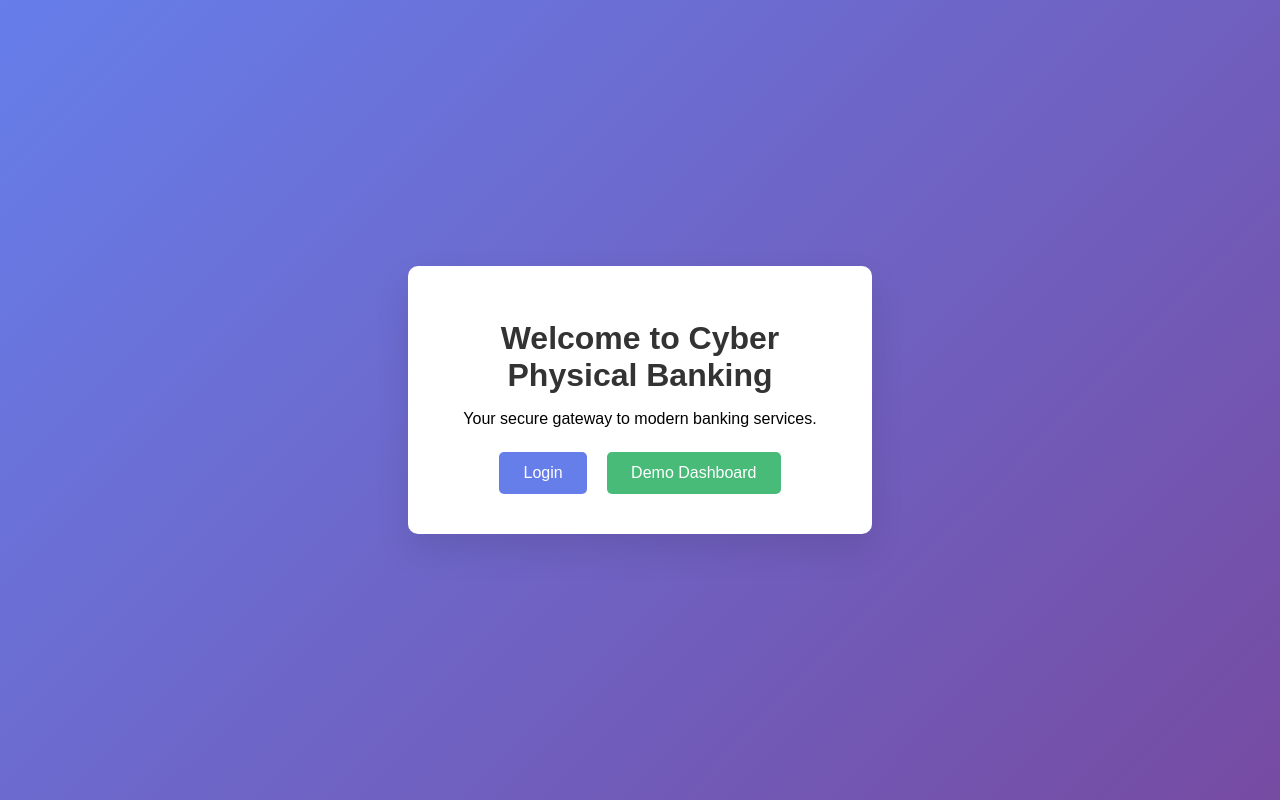
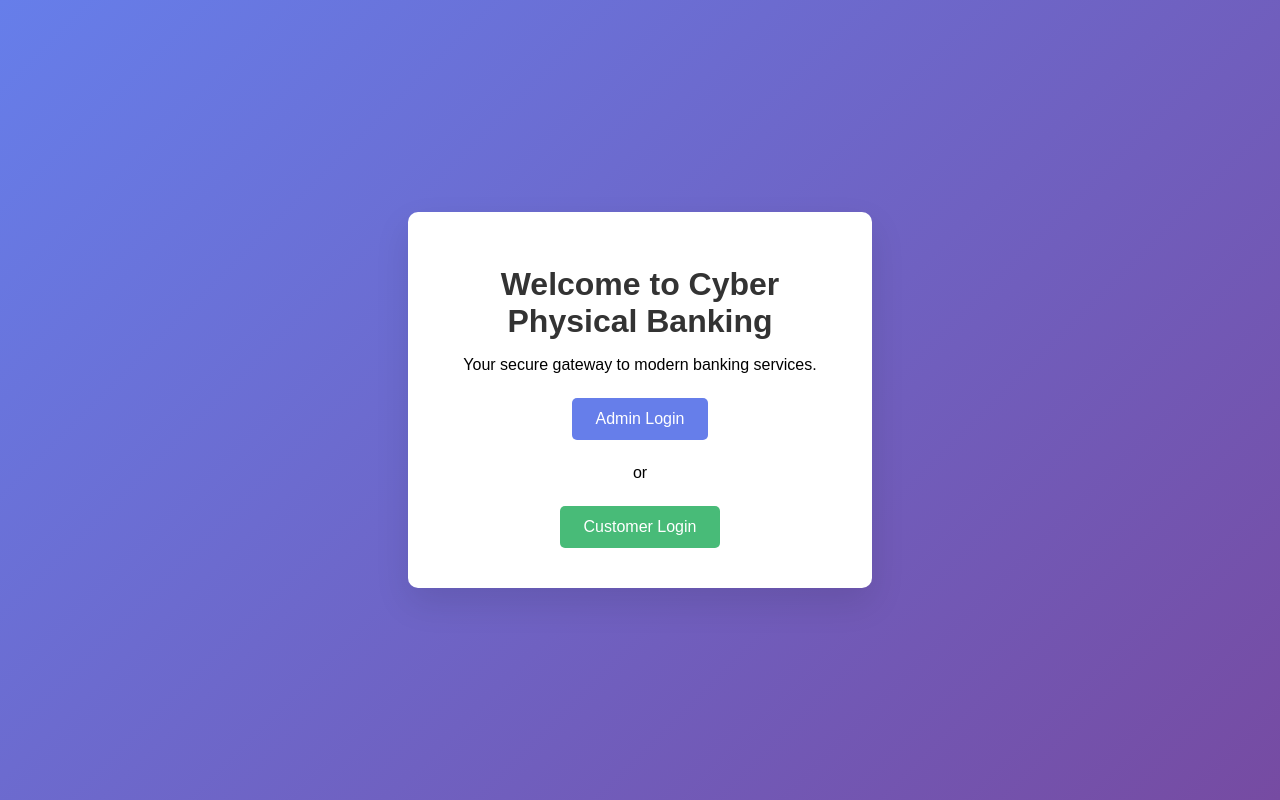
Before and after one commit to Bharathjee/cyber-physical-banking-management, a Flask app: page / in a window 1280 px wide. Run offline with Flask 3, Linux system fonts and the light colour scheme.

Commit message:
feat: dynamic customer auth (admin creates IDs/passwords, separate dashboards)

```diff
--- a/app.py
+++ b/app.py
@@ -1,14 +1,16 @@
 from flask import Flask, render_template, request, redirect, url_for, session, flash
 from models.user import User
 from models.customer import Customer
+from models.customer_user import CustomerUser
 import os
 
 app = Flask(__name__)
 app.secret_key = 'your_secret_key_here_change_in_production'
 
-# In-memory storage for demo (use database in production)
-users_db = {'admin': {'password': 'admin123'}}
-customers_db = {}
+# In-memory storage (use database in production)
+ADMIN_USERS = {'admin': {'password': 'admin123', 'role': 'admin'}}
+CUSTOMER_USERS = {}  # {cust_id: {'password': '...', 'customer': Customer(...)}}
+CUSTOMERS = {}  # {cust_id: Customer(...)}
 
 @app.route('/')
 def index():
@@ -19,36 +21,92 @@ def login():
     if request.method == 'POST':
         username = request.form['username']
         password = request.form['password']
-        if username in users_db and users_db[username]['password'] == password:
+
+        # Check admin
+        if username in ADMIN_USERS and ADMIN_USERS[username]['password'] == password:
             session['user'] = username
-            flash('Login successful!')
-            return redirect(url_for('dashboard'))
+            session['role'] = 'admin'
+            flash('Admin login successful!')
+            return redirect(url_for('admin_dashboard'))
+
+        # Check customer
+        elif username in CUSTOMER_USERS and CUSTOMER_USERS[username]['password'] == password:
+            session['user'] = username
+            session['role'] = 'customer'
+            cust_id = username
+            flash('Customer login successful!')
+            return redirect(url_for('customer_dashboard', cust_id=cust_id))
+
         flash('Invalid credentials!')
     return render_template('login.html')
 
-@app.route('/dashboard')
-def dashboard():
-    if 'user' not in session:
+@app.route('/admin_dashboard')
+def admin_dashboard():
+    if not session.get('user') or session.get('role') != 'admin':
         return redirect(url_for('login'))
-    return render_template('dashboard.html', user=session['user'])
+    return render_template('admin_dashboard.html', user=session['user'], customers=CUSTOMERS)
+
+@app.route('/customer_dashboard/<cust_id>')
+def customer_dashboard(cust_id):
+    if not session.get('user') or session.get('role') != 'customer' or session['user'] != cust_id:
+        return redirect(url_for('login'))
+    customer = CUSTOMERS.get(cust_id)
+    if not customer:
+        flash('Customer not found!')
+        return redirect(url_for('login'))
+    return render_template('customer_dashboard.html', user=cust_id, customer=customer)
+
+@app.route('/create_customer_user', methods=['POST'])
+def create_customer_user():
+    if not session.get('user') or session.get('role') != 'admin':
+        return redirect(url_for('login'))
+
+    cust_id = request.form['cust_id']
+    password = request.form['cust_password']
+    name = request.form['name']
+    account = request.form['account']
+    balance = float(request.form['balance'])
+
+    if cust_id in CUSTOMER_USERS:
+        flash('Customer ID already exists!')
+        return redirect(url_for('admin_dashboard'))
+
+    customer = Customer(name, account, balance)
+    CUSTOMERS[cust_id] = customer
+    CUSTOMER_USERS[cust_id] = {'password': password, 'customer': customer}
+
+    flash(f'Customer {cust_id} created successfully!')
+    return redirect(url_for('admin_dashboard'))
+
+@app.route('/deposit', methods=['POST'])
+def deposit():
+    if not session.get('user') or session.get('role') != 'customer':
+        return redirect(url_for('login'))
+    cust_id = session['user']
+    amount = float(request.form['amount'])
+    customer = CUSTOMERS.get(cust_id)
+    if customer:
+        customer.deposit(amount)
+        flash(f'Deposited ${amount:.2f}')
+    return redirect(url_for('customer_dashboard', cust_id=cust_id))
+
+@app.route('/withdraw', methods=['POST'])
+def withdraw():
+    if not session.get('user') or session.get('role') != 'customer':
+        return redirect(url_for('login'))
+    cust_id = session['user']
+    amount = float(request.form['amount'])
+    customer = CUSTOMERS.get(cust_id)
+    if customer and customer.withdraw(amount):
+        flash(f'Withdrew ${amount:.2f}')
+    else:
+        flash('Insufficient balance!')
+    return redirect(url_for('customer_dashboard', cust_id=cust_id))
 
 @app.route('/logout')
 def logout():
-    session.pop('user', None)
+    session.clear()
     return redirect(url_for('index'))
-
-# Customer management (demo)
-@app.route('/add_customer', methods=['POST'])
-def add_customer():
-    if 'user' not in session:
-        return redirect(url_for('login'))
-    name = request.form['name']
-    account = request.form['account']
-    balance = float(request.form['balance'])
-    cust_id = len(customers_db) + 1
-    customers_db[cust_id] = Customer(name, account, balance)
-    flash('Customer added!')
-    return redirect(url_for('dashboard'))
 
 if __name__ == '__main__':
     app.run(debug=True)
--- a/templates/index.html
+++ b/templates/index.html
@@ -10,8 +10,9 @@
     <div class="container">
         <h1>Welcome to Cyber Physical Banking</h1>
         <p>Your secure gateway to modern banking services.</p>
-        <a href="{{ url_for('login') }}" class="btn">Login</a>
-        <a href="{{ url_for('dashboard') }}" class="btn secondary">Demo Dashboard</a>
+<a href="{{ url_for('login') }}" class="btn primary">Admin Login</a>
+        <p>or</p>
+        <a href="{{ url_for('login') }}#customer" class="btn secondary">Customer Login</a>
     </div>
 </body>
 </html>
```
Also changed, not shown: TODO.md (added, +12 -0 lines), models/customer_user.py (added, +10 -0 lines), templates/admin_dashboard.html (added, +43 -0 lines), templates/customer_dashboard.html (added, +39 -0 lines).
